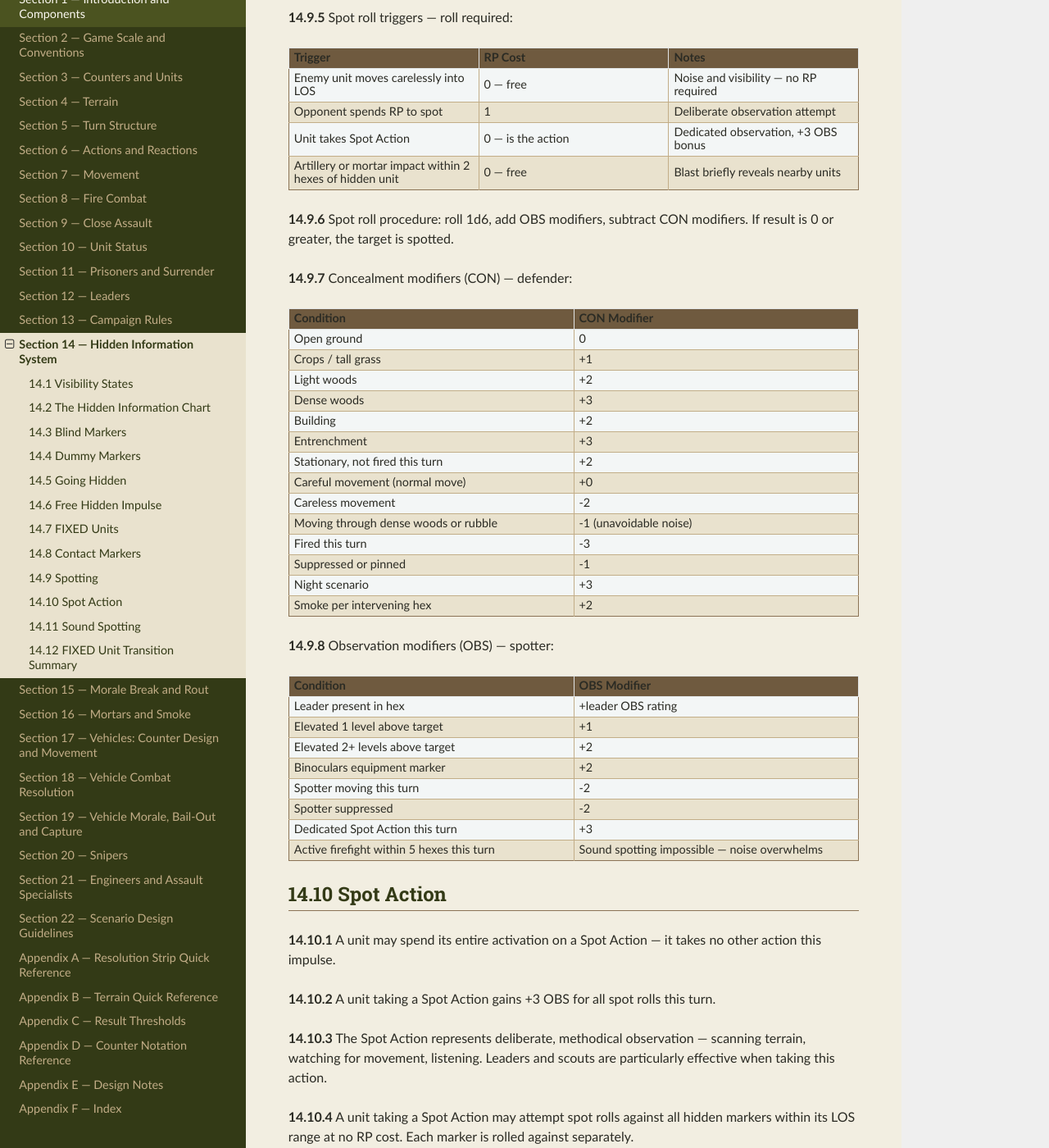
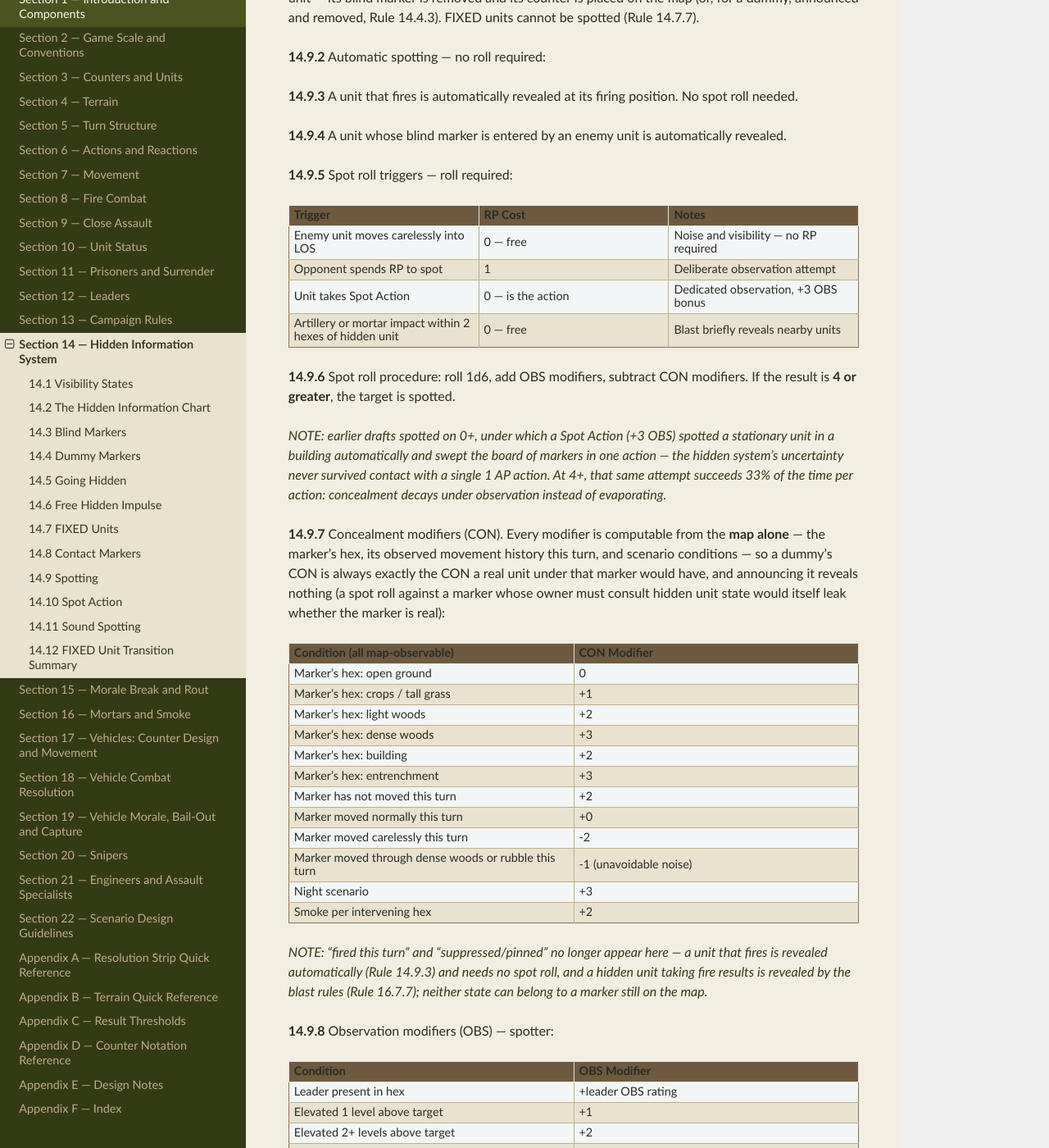
Before and after one commit to spugnoid/wdr-wargame, a Sphinx documentation site: the page built from docs/source/section_14__hidden_information_system.rst, in a window 1280 px wide and 1400 px high, scrolled down 4392 px. Shown: the whole window at 82% size. Built offline with Sphinx 7.4.7 and the Read the Docs theme 3.1.0, drawn with Linux system fonts in a browser that asks for light colours; some of the changed text lies outside the part shown.

Commit message:
rules: rebalance spotting, make FIXED units interactable, seal the dummy CON leak (14, 22.8.5)
Spot threshold 0 with a +3 Spot Action sweeping every marker in
LOS collapsed the hidden system in one action; now 4+ and one
chosen marker per Spot Action. CON modifiers are all map-observable
so a dummy's CON is identical by construction to a real unit's
(fired/suppressed rows deleted - those states cannot belong to a
marker still on the map). FIXED units cannot be spotted and are
revealed when an enemy attempts to enter their recorded hex, which
halts short - the missing interaction rule. 22.8.5's undefined
'FIXED dummy markers' become recorded decoy positions. Design note
E.84.

Co-Authored-By: Claude Fable 5 <noreply@anthropic.com>
Claude-Session: https://claude.ai/code/session_01MRhnethYPpBAmEh6wa83hu

```diff
--- a/docs/source/section_14__hidden_information_system.rst
+++ b/docs/source/section_14__hidden_information_system.rst
@@ -133,6 +133,8 @@ With Deepest Regret... uses a physical hidden information system to model the fo
 
 **14.7.6**  The surprise of the first FIXED fire applies a +2 rFP bonus to that fire action, representing the target's unpreparedness. This bonus applies only to the first fire from the FIXED position.
 
+**14.7.7**  A FIXED unit cannot be spotted — it has no marker on the map and nothing for a spot roll to target. It is revealed only by its own fire or movement (Rules 14.7.2–14.7.5), or when an enemy unit attempts to enter its recorded hex: the FIXED unit is revealed immediately as VISIBLE in its hex, and the entering unit halts in the hex it currently occupies with its remaining MP lost — it has walked into a prepared position. The revealed unit's +2 surprise bonus (Rule 14.7.6) still applies to its first fire.
+
 14.8  Contact Markers
 ---------------------
 
@@ -171,7 +173,7 @@ With Deepest Regret... uses a physical hidden information system to model the fo
 --------------
 
 
-**14.9.1**  Spotting is the process of identifying a hidden or fixed unit. A successful spot roll reveals the unit — its blind marker is removed and its counter is placed on the map.
+**14.9.1**  Spotting is the process of identifying a hidden unit's marker. A successful spot roll reveals the unit — its blind marker is removed and its counter is placed on the map (or, for a dummy, announced and removed, Rule 14.4.3). FIXED units cannot be spotted (Rule 14.7.7).
 
 **14.9.2**  Automatic spotting — no roll required:
 
@@ -202,44 +204,45 @@ With Deepest Regret... uses a physical hidden information system to model the fo
      - Blast briefly reveals nearby units
 
 
-**14.9.6**  Spot roll procedure: roll 1d6, add OBS modifiers, subtract CON modifiers. If result is 0 or greater, the target is spotted.
+**14.9.6**  Spot roll procedure: roll 1d6, add OBS modifiers, subtract CON modifiers. If the result is **4 or greater**, the target is spotted.
 
-**14.9.7**  Concealment modifiers (CON) — defender:
+*NOTE: earlier drafts spotted on 0+, under which a Spot Action (+3 OBS) spotted a stationary unit in a building automatically and swept the board of markers in one action — the hidden system's uncertainty never survived contact with a single 1 AP action. At 4+, that same attempt succeeds 33% of the time per action: concealment decays under observation instead of evaporating.*
+
+**14.9.7**  Concealment modifiers (CON). Every modifier is computable from the **map alone** — the marker's hex, its observed movement history this turn, and scenario conditions — so a dummy's CON is always exactly the CON a real unit under that marker would have, and announcing it reveals nothing (a spot roll against a marker whose owner must consult hidden unit state would itself leak whether the marker is real):
 
 .. list-table::
    :header-rows: 1
    :widths: auto
 
-   * - **Condition**
+   * - **Condition (all map-observable)**
      - **CON Modifier**
-   * - Open ground
+   * - Marker's hex: open ground
      - 0
-   * - Crops / tall grass
+   * - Marker's hex: crops / tall grass
      - +1
-   * - Light woods
+   * - Marker's hex: light woods
      - +2
-   * - Dense woods
+   * - Marker's hex: dense woods
      - +3
-   * - Building
+   * - Marker's hex: building
      - +2
-   * - Entrenchment
+   * - Marker's hex: entrenchment
      - +3
-   * - Stationary, not fired this turn
+   * - Marker has not moved this turn
      - +2
-   * - Careful movement (normal move)
+   * - Marker moved normally this turn
      - +0
-   * - Careless movement
+   * - Marker moved carelessly this turn
      - -2
-   * - Moving through dense woods or rubble
+   * - Marker moved through dense woods or rubble this turn
      - -1 (unavoidable noise)
-   * - Fired this turn
-     - -3
-   * - Suppressed or pinned
-     - -1
    * - Night scenario
      - +3
    * - Smoke per intervening hex
      - +2
+
+
+*NOTE: "fired this turn" and "suppressed/pinned" no longer appear here — a unit that fires is revealed automatically (Rule 14.9.3) and needs no spot roll, and a hidden unit taking fire results is revealed by the blast rules (Rule 16.7.7); neither state can belong to a marker still on the map.*
 
 
 **14.9.8**  Observation modifiers (OBS) — spotter:
@@ -278,7 +281,7 @@ With Deepest Regret... uses a physical hidden information system to model the fo
 
 **14.10.3**  The Spot Action represents deliberate, methodical observation — scanning terrain, watching for movement, listening. Leaders and scouts are particularly effective when taking this action.
 
-**14.10.4**  A unit taking a Spot Action may attempt spot rolls against all hidden markers within its LOS range at no RP cost. Each marker is rolled against separately.
+**14.10.4**  A unit taking a Spot Action chooses **one** marker within its LOS and attempts a spot roll against it at no RP cost. Additional markers this turn require RP (Rule 14.9.5) — the +3 Spot Action bonus applies to those rolls too, but observation is a searchlight, not a floodlight: sweeping a whole treeline takes turns, not one action.
 
 14.11  Sound Spotting
 ---------------------
--- a/docs/source/section_22__scenario_design_guidelines.rst
+++ b/docs/source/section_22__scenario_design_guidelines.rst
@@ -286,7 +286,7 @@ Every scenario sheet must include the following parameters. Players read these b
      - Both sides may place any unit as FIXED. High hidden unit density — spotting and information are primary tactical challenges.
 
 
-**22.8.5**  Limit FIXED dummy markers to a number equal to actual FIXED units — one dummy per real FIXED unit. More dummies than real units becomes implausible and tedious.
+**22.8.5**  FIXED units have no markers at all until they act (Rule 14.7.1), so there is no such thing as a FIXED dummy marker. This guideline instead limits **recorded decoy positions**: a scenario may let the defender record up to one decoy position per real FIXED unit on the record sheet — a decoy behaves like a FIXED unit's recorded hex for Rule 14.7.7 (an enemy entering it halts and the "position" is revealed as empty) but can never fire or transition. More decoys than real units becomes implausible and tedious.
 
 22.9  Setup Zone Guidelines
 ---------------------------
```
Also changed, not shown: docs/source/appendix_e__design_notes.rst (+5 -0 lines).
